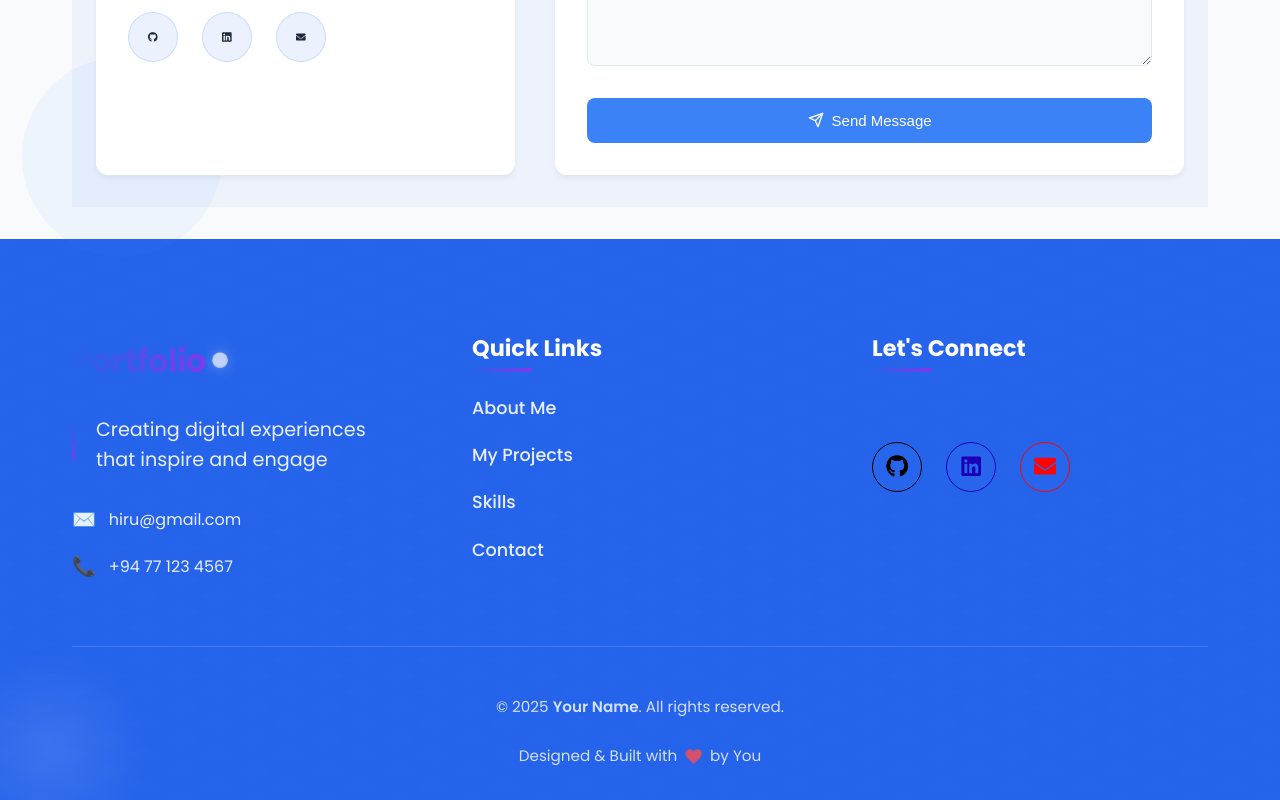
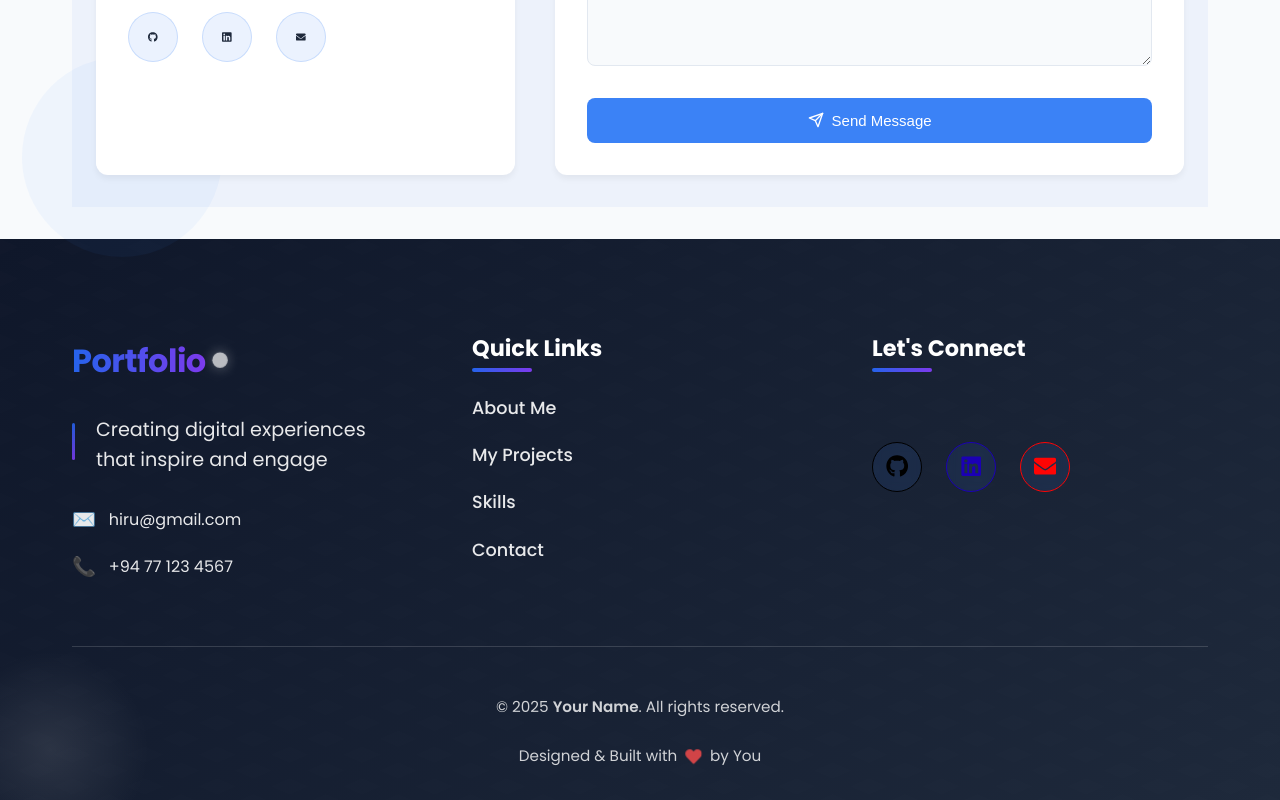
Before and after one commit to Neshadi/Portfolio, a React (Vite) app: page / in a window 1280 px wide. Shown: the part 5423-6223 px from the top of the page. Built offline with nearby package versions, Linux system fonts and the light colour scheme.

Commit message:
Update Footer.css

```diff
--- a/src/components/Footer/Footer.css
+++ b/src/components/Footer/Footer.css
@@ -1,5 +1,6 @@
 .footer {
-  background: linear-gradient(135deg, var(--primary-color) 100%, var(--secondary-color) 10%);
+  /* background: linear-gradient(20deg, var(--text-color) 70%, var(--dark-bg-color) 30%); */
+  background: linear-gradient(135deg, #0f172a 0%, #1e293b 100%);
   color: white;
   padding: 6rem 0 2rem;
   position: relative;
```
